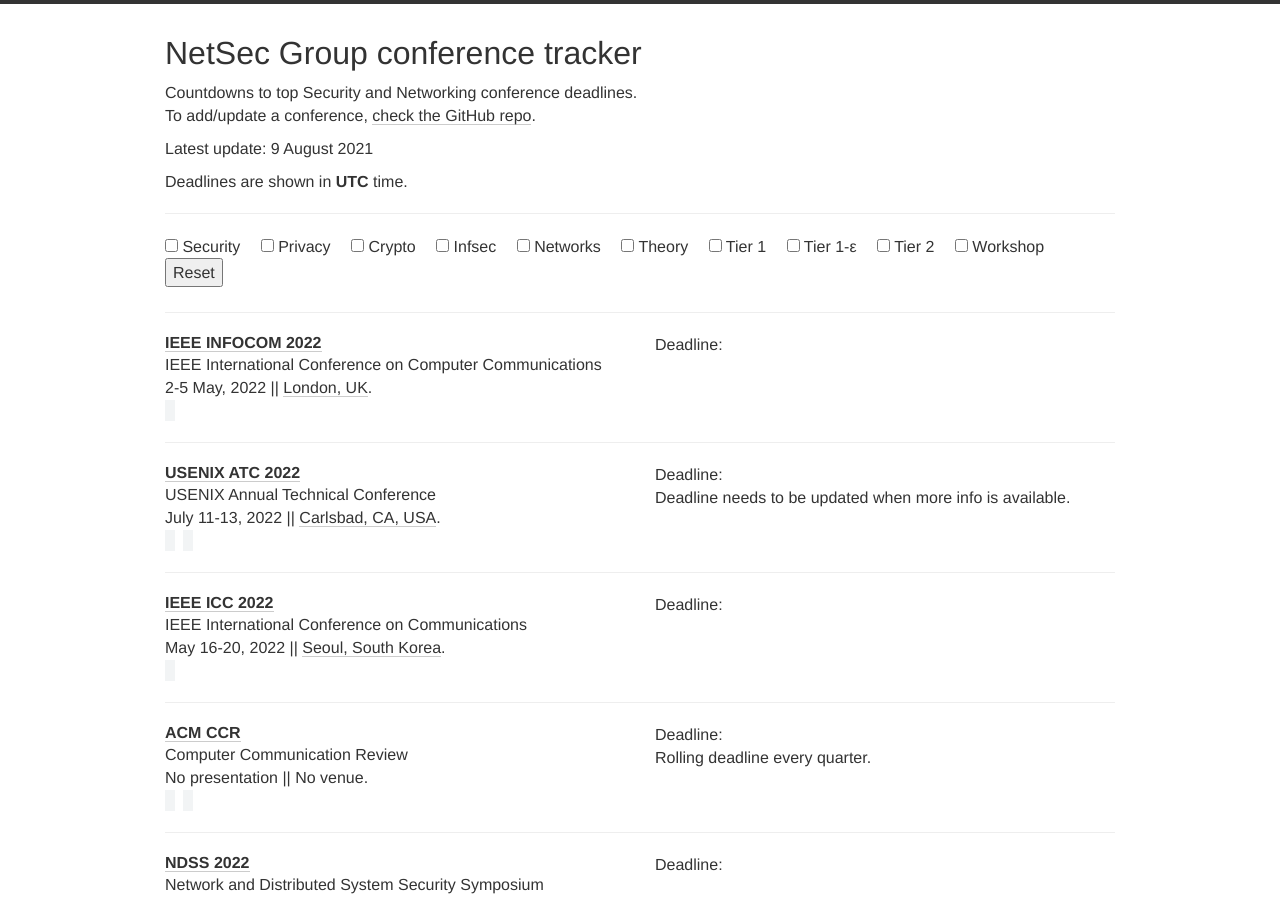
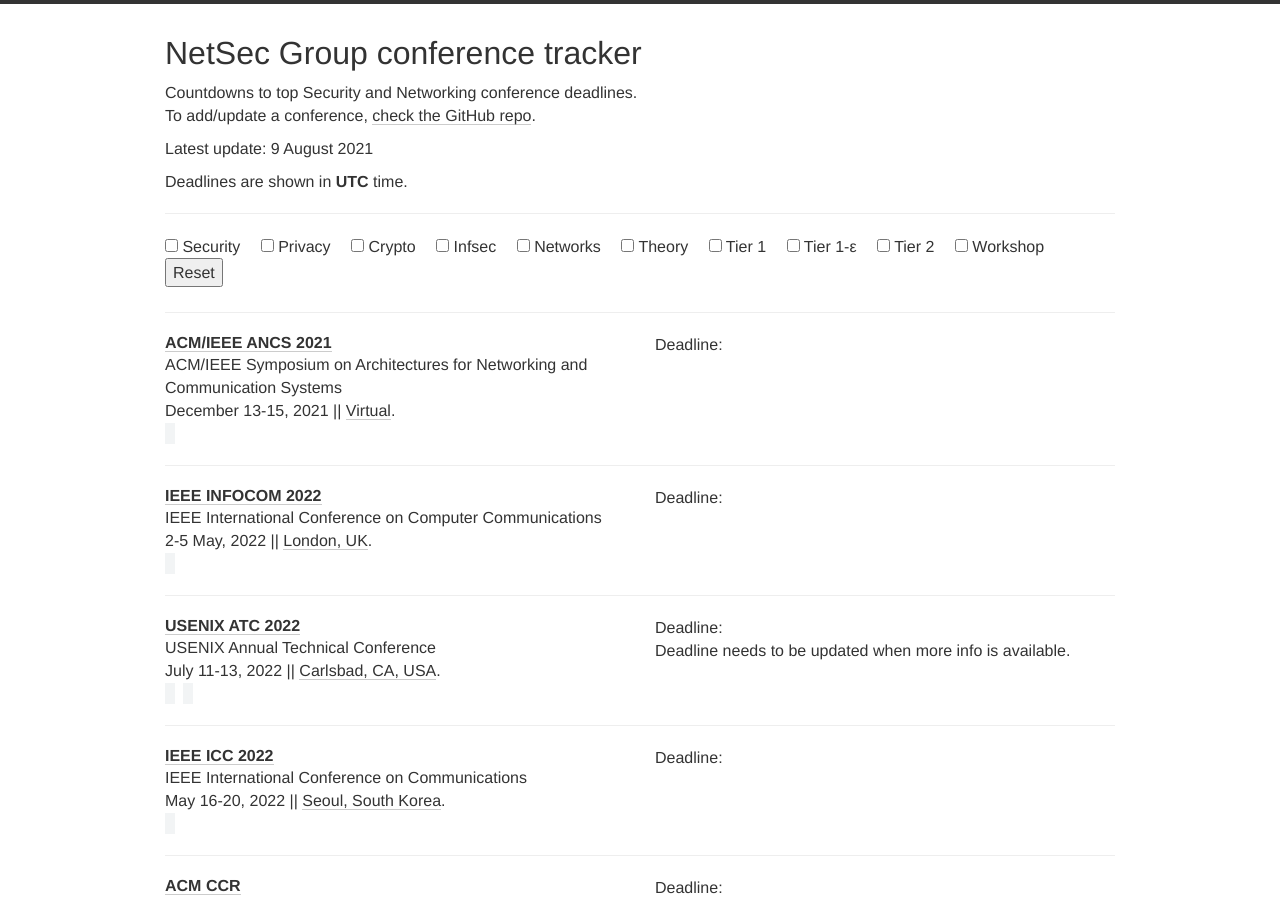
Before and after one commit to netsec-ethz/netsec-deadlines, a Jekyll site: the page built from index.html, in a window 1280 px wide and 900 px high. Built offline with Jekyll 4.4.1, drawn with Linux system fonts in a browser that asks for light colours; nearby versions of some CDN libraries.

Commit message:
Add ANCS, fix INFOCOM

```diff
--- a/_data/conferences.yml
+++ b/_data/conferences.yml
@@ -1,11 +1,21 @@
+- name: ACM/IEEE ANCS
+  year: 2021
+  date: "December 13-15, 2021 "
+  place: Virtual
+  description: ACM/IEEE Symposium on Architectures for Networking and Communication Systems
+  link: https://ancsconf.org/call_for_papers_2021.html
+  deadline: "2021-09-22 23:59"
+  timezone: Europe/London   # GMT
+  tags: [NET]
+
 - name: IEEE INFOCOM
   year: 2022
   date: "2-5 May, 2022"
   place: London, UK
   description: IEEE International Conference on Computer Communications
   link: https://infocom2022.ieee-infocom.org/
-  deadline: "2021-07-31 11:59"
-  abstract: "2021-07-24 11:59"
+  deadline: "2021-07-31 23:59"
+  abstract: "2021-07-24 23:59"
   timezone: America/New_York   # EDT
   tags: [NET]
 
```
